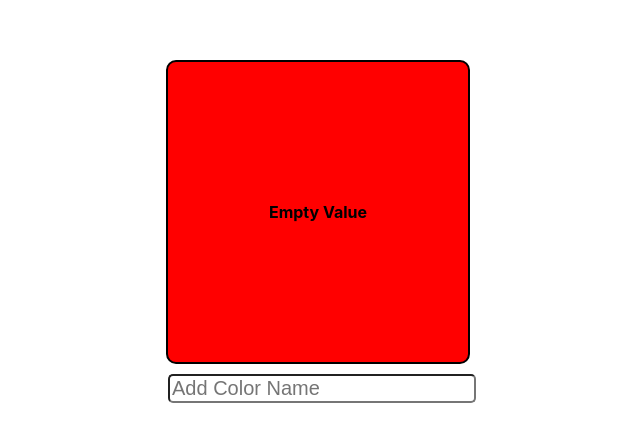
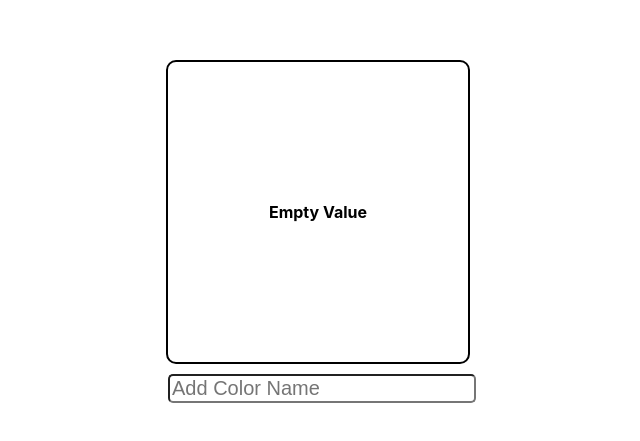
Before and after one commit to adamalcantara/colorchange, a React (Create React App) app: page / in a window 1280 px wide. Shown: the part 169-610 px from the top of the page, without its empty margins (322-962 px from the left). Built offline with nearby package versions, Linux system fonts and the light colour scheme.

Commit message:
Ternary operator added

```diff
--- a/src/Components/Square.js
+++ b/src/Components/Square.js
@@ -1,12 +1,11 @@
 import React from 'react'
 
-const Square = () => {
+const Square = ({ colorName }) => {
   return (
     // The div for the square
-    <div className='square' style={{backgroundColor: "red"}}>
+    <div className='square' style={{backgroundColor: {colorName}}}>
       {/* Ternary operator to display the default text or the color name */}
-      {}
-      Empty Value
+      <p>{colorName ? {colorName} : "Empty Value"}</p>
     </div>
   )
 }
```
